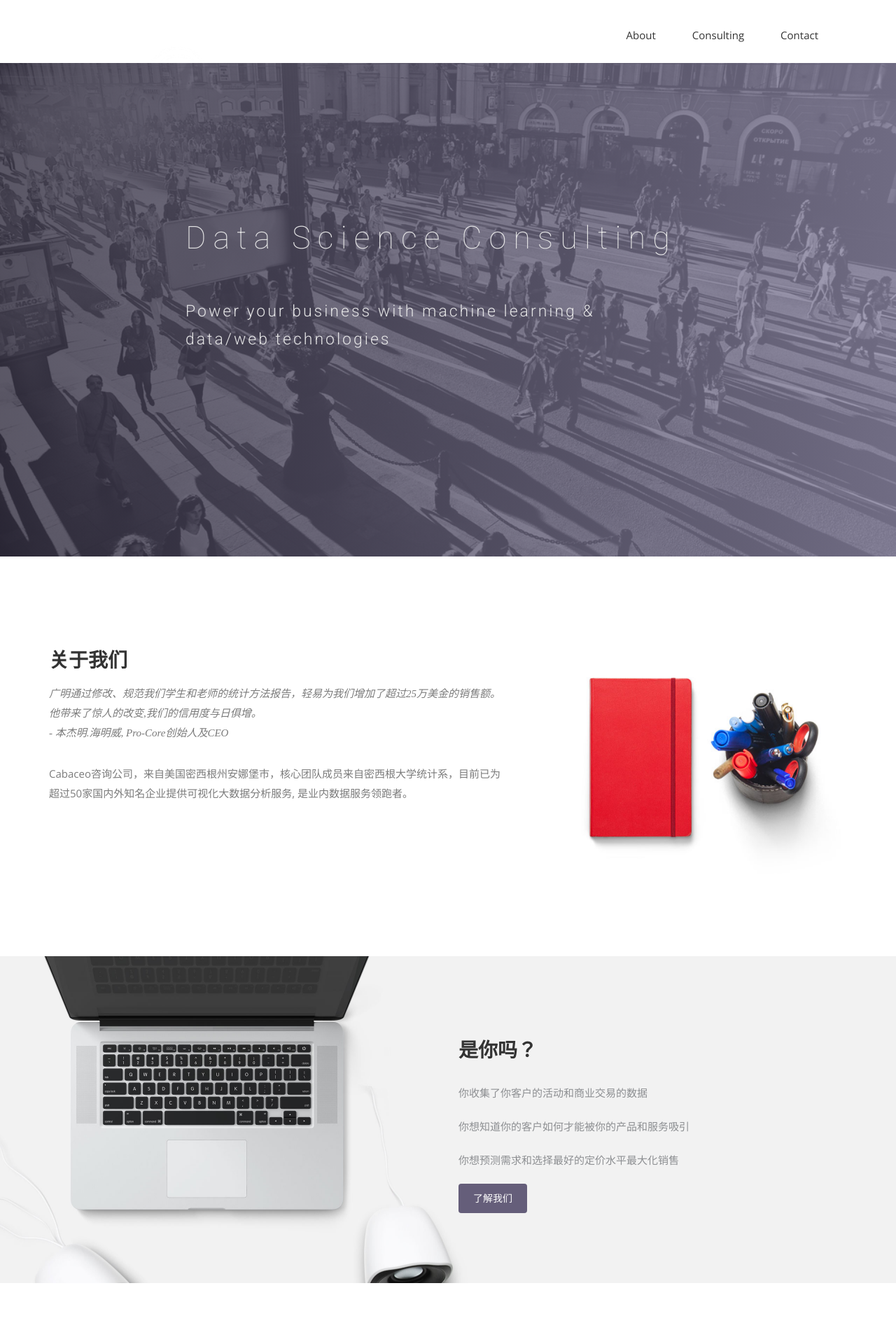
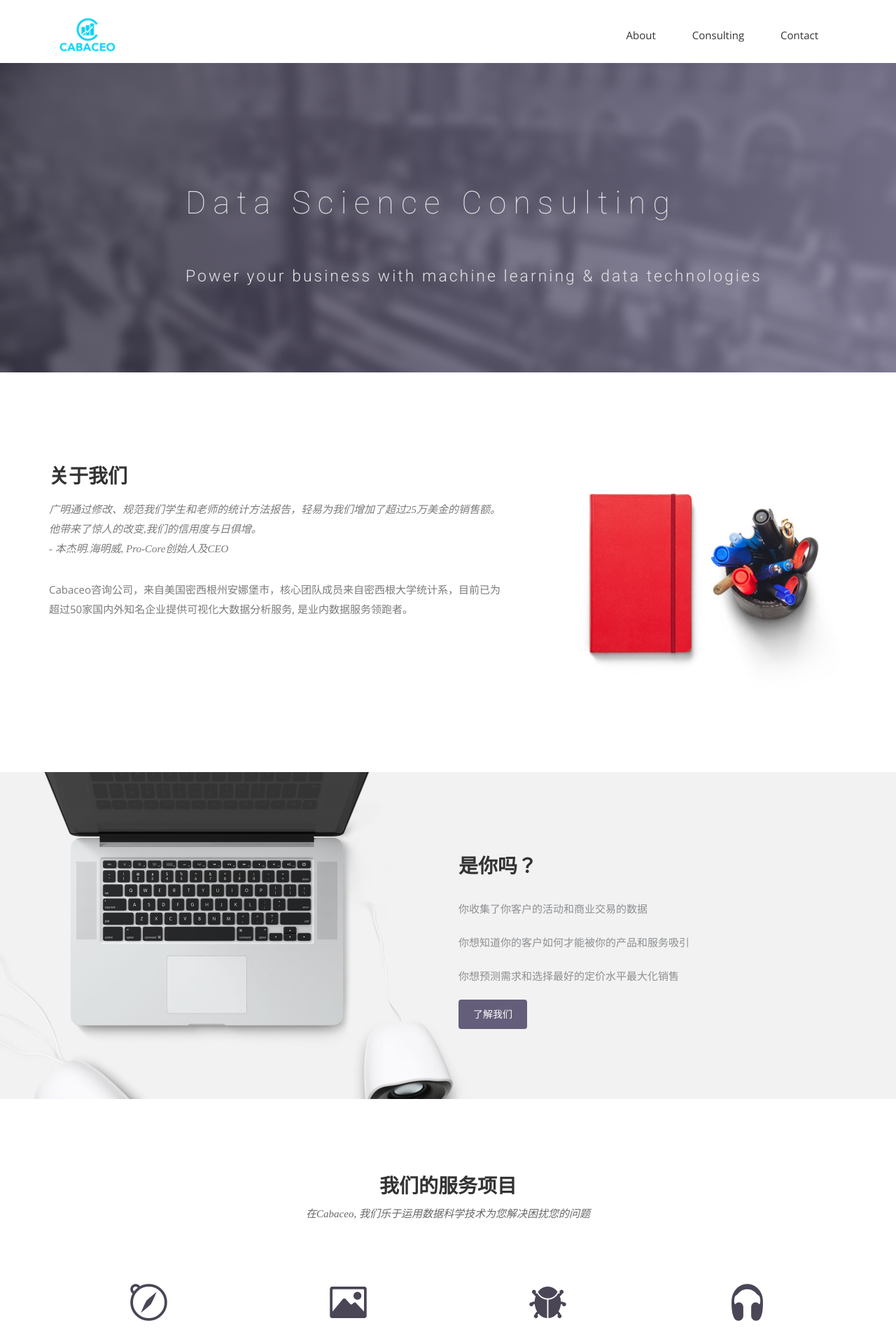
Before and after one commit to cabaceo/cabaceo.github.io, a Jekyll site: the page built from index.html, in a window 1280 px wide. Shown: the top 1920 px of the page at 70% size. Built offline with Jekyll 4.4.1, drawn with Linux system fonts in a browser that asks for light colours; nearby versions of some CDN libraries; some web fonts are replaced.

Commit message:
edit bg and etc

```diff
--- a/_config.yml
+++ b/_config.yml
@@ -21,7 +21,7 @@ subtitle: "A data science consulting company"
 # root of your server.
 # baseurl: "/" # the subpath of your site
 url: "https://cabaceo.github.io" # the base hostname & protocol for your site
-baseurl: "/"
+baseurl: "/cabaceo"
 cover: "/assets/cover.png"
 logo: "/assets/logo.png"
 
--- a/css/airspace.css
+++ b/css/airspace.css
@@ -101,7 +101,7 @@ font header .navbar-default .navbar-nav li a:hover {
   background-size: cover;
   background-attachment: fixed;
   background-position: 10% 0%;
-  padding: 200px 0 280px 0;
+  padding: 150px 0 107px 0; /* 200px 0 280px 0; */
   position: relative;
 }
 #slider:before {
--- a/index.html
+++ b/index.html
@@ -8,10 +8,10 @@ permalink: /
 <section id="slider">
   <div class="container">
     <div class="row">
-      <div class="col-md-10 col-md-offset-2">
+      <div class="col-md-12 col-md-offset-2">
         <div class="block">
           <h1 class="animated fadeInUp">Data Science Consulting </h1>
-          <p class="animated fadeInUp">Power your business with machine learning &#38; </br> data/web technologies</p>
+          <p class="animated fadeInUp">Power your business with machine learning &#38; data technologies</p>
         </div>
       </div>
     </div>
```
Also changed, not shown: img/logo.png, img/slider-bg.png, img/slider-bg1.png (added), 5 other files.
